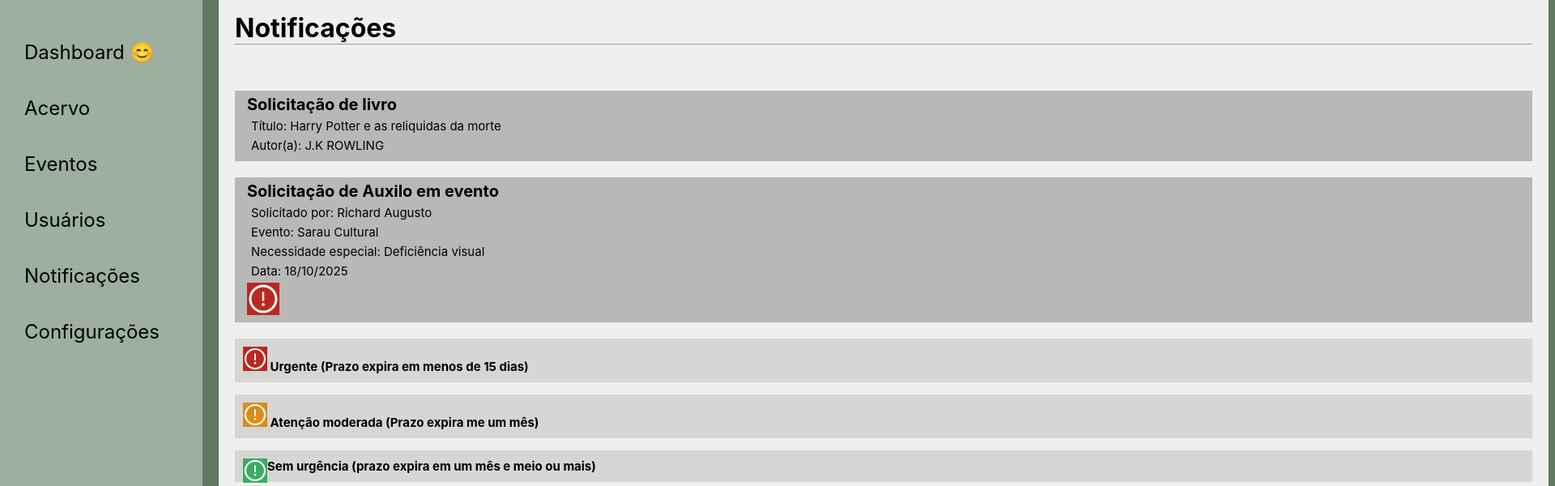
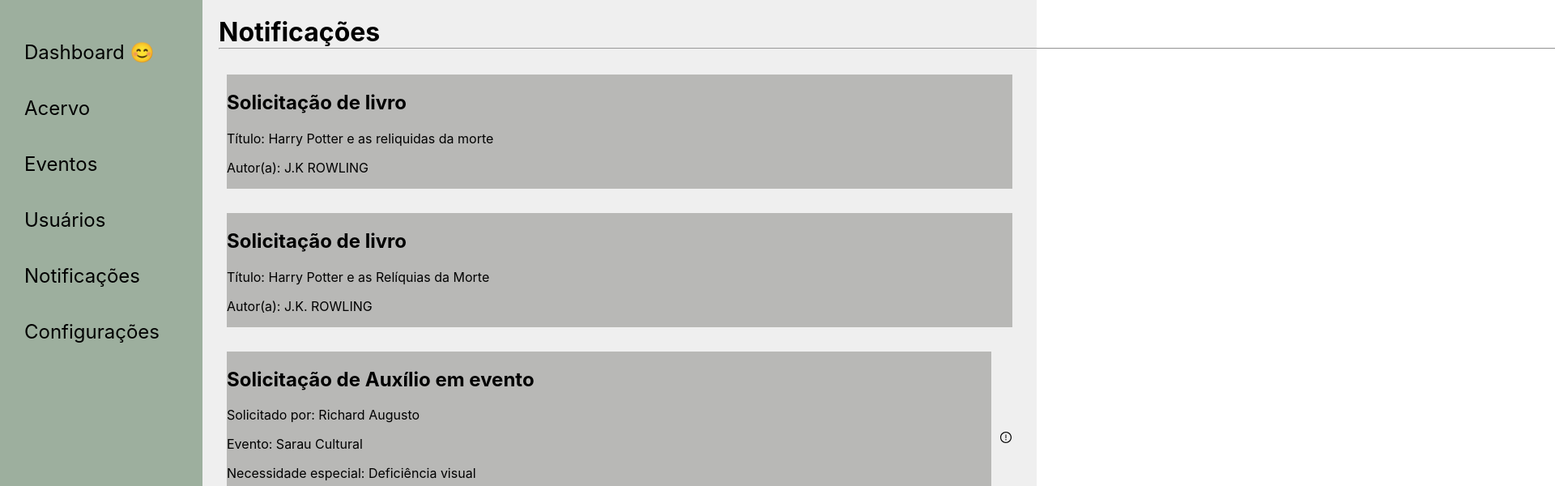
Before and after one commit to RuanVFeitosa/LIBRA-FrontEnd, a React (Create React App) app: page /configuracoes in a window 1280 px wide. Shown: the part 136-736 px from the top of the page at 81% size, 1920 px wide, since content can reach past the window. Built offline with nearby package versions, Linux system fonts and the light colour scheme.

Commit message:
pre style

```diff
--- a/src/components/SiderBar/Sidebar.css
+++ b/src/components/SiderBar/Sidebar.css
@@ -1,6 +1,8 @@
 body {
   color: black;
 }
+.atras{
+background-color: #627961;}
 .sidebar {
   width: 250px;
   height: 100vh;
@@ -44,6 +46,7 @@ body {
   border-radius: 20px;
   width: 400px;
   font-weight: bold;
+
 }
 
 .Name {
--- a/src/components/SiderBar/Siderbar.js
+++ b/src/components/SiderBar/Siderbar.js
@@ -21,7 +21,8 @@ const Sidebar = () => {
     ];
 
     return (
-        <div className="sidebar">
+        <container className='atras'>
+            <div className="sidebar">
             <ul>
                 {/* Seção do perfil */}
                 <div className='perfil'>
@@ -49,6 +50,8 @@ const Sidebar = () => {
                 ))}
             </ul>
         </div>
+        </container>
+
     );
 };
 
--- a/src/pages/admin/Notifi.css
+++ b/src/pages/admin/Notifi.css
@@ -1,11 +1,11 @@
 .background{
     flex-grow: 1;
-    padding: 20px;
     background-color: #627961;
 }
 
 .lateral{
     display: flex;
+    height: 100%;
 }
 
 .navBar{
@@ -14,7 +14,8 @@
     align-items: center;
     background: #efefef;
     padding: 0px 20px;
-    border-radius: 40px 40px 0 0;
+    border-radius: 60px;
+    margin-top: 40px;
 }
 
 .navBar h2{
@@ -23,76 +24,45 @@
 
 .container-pai{
     background-color: #efefef;
-    border-radius: 40px 40px 40px 40px;
-    height: 870px;
+    border-radius: 60px;
+    height: 1400px;
+    padding: 0px 20px;
 }
 
-.body{
-    background-color: #efefef;
-    height: 100px;
-    margin: 30px;
-}
-
-#titulo{
+.notif-container {
     display: flex;
-    justify-content: space-between;
-    align-items: center;
-    background: #efefef;
-    padding: 15px 20px;
-}
-
-
-.notif-container{
-    background-color: #b8b8b6;
-    margin: 20px;
-    padding: 2px 5px 5px 15px ;
-}
-
-.notif-container h2{
-    margin-top: 3px;
-    margin-bottom: 2px;
-    font-size: 20px;
-}
-
-.notif-container p{
-    margin: 5px;
-    font-size: 15px;
-}
-
-.nivel{
-    font-weight: bold;
-    font-size:15px;
-    margin: 20px 20px 5px 20px;
-}
-.nivel p {
-    background-color:#d6d6d4 ;
+    align-items: center; /* Alinha os itens verticalmente */
+    justify-content: space-between; /* Espaço entre o conteúdo e o ícone */
+    margin-bottom: 10px; /* Espaçamento entre as notificações */
     padding: 10px;
 }
 
-img{
-height: 50px;
-width: 50px;
+.notifc-content {
+    flex: 1; /* Faz o conteúdo ocupar o espaço disponível */
+    background-color: #b8b8b6;
 }
 
-#ExU{
-    background-color: #b92922;
-    color: white;
-    height: 30px;
-    width: 30px;
+.notif-nivel {
+
+    display: flex;
+    align-items: center; /* Alinha o ícone com o texto */
+    margin-left: 10px; /* Espaçamento entre o conteúdo e o ícone */
 }
 
-#ExA{
-    background-color: #de8b1c;
-    color: white;
-    height: 30px;
-    width: 30px;
+.icon-container-right {
+    display: flex;
+    align-items: center; /* Alinha o ícone com o texto */
+}
+
+.nivel p {
+    background-color: #b8b8b6;
+    display: flex;
+    align-items: center; /* Alinha o ícone com o texto */
+    margin: 5px 0;
 
 }
 
-#ExS{
-    background-color: #3bab64;
-    color: white;
-    height: 30px;
-    width: 30px;
-    float: left;
+#ExU, #ExA, #ExS {
+    font-size: 30px;
+    margin-right: 10px; /* Espaçamento entre o ícone e o texto */
 }
--- a/src/pages/admin/Notifi.jsx
+++ b/src/pages/admin/Notifi.jsx
@@ -2,6 +2,45 @@ import React from 'react';
 import './Notifi.css'; //importação do CSS
 import Sidebar from '../../components/SiderBar/Siderbar'
 import { AiOutlineExclamationCircle } from "react-icons/ai";
+
+const notifications = [
+    {
+        type: "Solicitação de livro",
+        title: "Harry Potter e as Relíquias da Morte",
+        author: "J.K. ROWLING",
+        urgency: null,
+    },
+    {
+        type: "Solicitação de Auxílio em evento",
+        requestedBy: "Richard Augusto",
+        event: "Sarau Cultural",
+        specialNeed: "Deficiência visual",
+        date: "18/10/2025",
+        urgency: "urgent",
+    },
+    {
+        type: "Solicitação de Auxílio em evento",
+        requestedBy: "Caique Soares",
+        event: "Sessão teatro",
+        specialNeed: "Deficiência física (Pessoa com cadeira de rodas)",
+        date: "20/12/2025",
+        urgency: "moderate",
+    },
+    {
+        type: "Solicitação de Auxílio em evento",
+        requestedBy: "Sandra Castilho",
+        event: "Sessão cinema",
+        specialNeed: "Deficiência auditiva (Surdez total)",
+        date: "10/01/2026",
+        urgency: "low",
+    }
+];
+
+const urgencyIcons = {
+    urgent: <AiOutlineExclamationCircle className="icon urgent" />,
+    moderate: <AiOutlineExclamationCircle className="icon moderate" />,
+    low: <AiOutlineExclamationCircle className="icon low" />
+};
 
 function Notif() {
 
@@ -15,48 +54,52 @@ function Notif() {
                     <div className='navBar'>
 
                         <h2>Bom dia, <b>Samantha!</b></h2>
-                <p>Voce tem 1 <a href='#' style={{color:'green', textDecoration: 'none',}} >notificação</a></p>
+                        <p>Voce tem 1 <a href='#' style={{ color: '#00bf15', }} >notificação</a></p>
                         <p>icone de saida</p>
 
                     </div>
-                <hr style={{width:'1600px', margin: '0px auto',}}/>
+                    <hr style={{ width: '100%', margin: '0px auto', }} />
                     <div id="titulo">
-                <h1>Notificações<hr style={{width:'1600px', margin: '0px auto',}}/></h1>
-
+                        <h1>Notificações<hr style={{ width: '200%', margin: '0px auto', }} /></h1>
                     </div>
 
                     <div className='notif-container'>
+                        <div className="notifc-content">
                             <h2>Solicitação de livro</h2>
                             <p>Título: Harry Potter e as reliquidas da morte</p>
                             <p>Autor(a): J.K ROWLING</p>
                         </div>
-
-                <div className='notif-container'>
-                <h2>Solicitação de Auxilo em evento</h2>
-                <p>Solicitado por: Richard Augusto</p>
-                <p>Evento: Sarau Cultural</p>
-                <p>Necessidade especial: Deficiência visual</p>
-                <p>Data: 18/10/2025</p>
-
-                <AiOutlineExclamationCircle id='ExU' style={{
-                    width:'40px',
-                    height:'40',
-                    color:'white'
-                }} />
                     </div>
 
+                    <div className="notifications">
+                        {notifications.map((notification, index) => (
+                            <div key={index} className='notif-container'>
+                                <div className="notifc-content">
+                                    <h2>{notification.type}</h2>
+                                    {notification.title && <p>Título: {notification.title}</p>}
+                                    {notification.author && <p>Autor(a): {notification.author}</p>}
+                                    {notification.requestedBy && <p>Solicitado por: {notification.requestedBy}</p>}
+                                    {notification.event && <p>Evento: {notification.event}</p>}
+                                    {notification.specialNeed && <p>Necessidade especial: {notification.specialNeed}</p>}
+                                    {notification.date && <p>Data: {notification.date}</p>}
+                                </div>
 
+                                {notification.urgency && (
+                                    <div className="notif-nivel">
+                                        {urgencyIcons[notification.urgency]}
+                                    </div>
+                                )}
+                            </div>
+                        ))}
+                    </div>
 
                     <div className="nivel">
                         <p> <AiOutlineExclamationCircle id='ExU' /> Urgente (Prazo expira em menos de 15 dias)</p>
-                <p> <AiOutlineExclamationCircle id='ExA'/> Atenção moderada (Prazo expira me um mês)</p>
-                <p><AiOutlineExclamationCircle id='ExS'/> Sem urgência (prazo expira em um mês e meio ou mais)</p>
+                        <p> <AiOutlineExclamationCircle id='ExA' /> Atenção moderada (Prazo expira em um mês)</p>
+                        <p><AiOutlineExclamationCircle id='ExS' /> Sem urgência (prazo expira em um mês e meio ou mais)</p>
                     </div>
 
                 </div>
-
-
-
 
             </container>
         </div>
```
Lines whose indentation alone changed are shown as unchanged.
